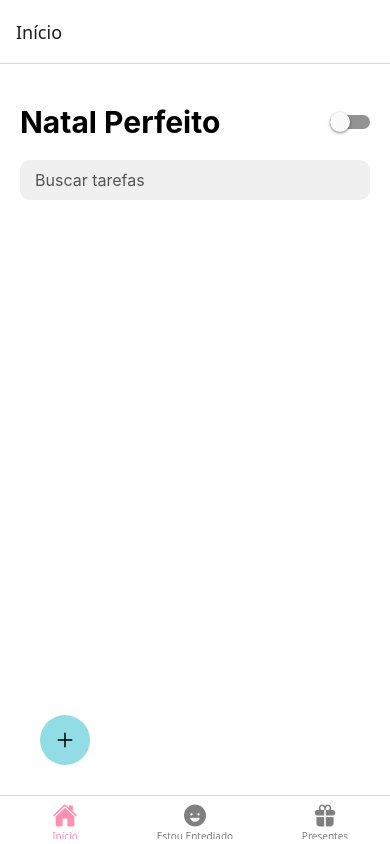
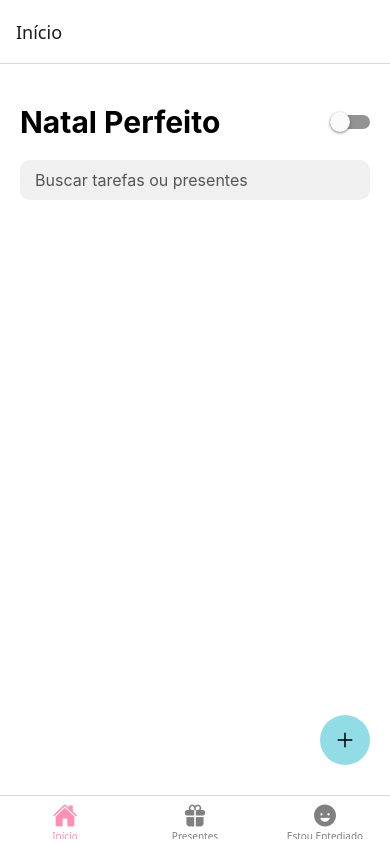
Before and after one commit to luciarigoni/luciarigoni-todolistchallenge, a React Native app: screen /HomeTabs in a window 390 px wide. Built offline with nearby package versions, Linux system fonts and the light colour scheme.

Commit message:
App finalizado, acrescenta teste

```diff
--- a/babel.config.js
+++ /dev/null
@@ -1,6 +0,0 @@
-module.exports = function(api) {
-  api.cache(true);
-  return {
-    presets: ['babel-preset-expo'],
-  };
-};
--- a/navigation/HomeTabs.js
+++ b/navigation/HomeTabs.js
@@ -58,17 +58,17 @@ export default function HomeTabs() {
         options={{ title: "Início" }}
       />
       <Tab.Screen
-        name="Bored"
-        children={(props) => <BoredScreen {...props} isDarkMode={isDarkMode} />}
-        options={{ title: "Estou Entediado" }}
-      />
-      <Tab.Screen
         name="Gifts"
         children={(props) => (
           <GiftsScreen {...props} addTask={addTask} isDarkMode={isDarkMode} />
         )}
         options={{ title: "Presentes" }}
       />
+      <Tab.Screen
+        name="Bored"
+        children={(props) => <BoredScreen {...props} isDarkMode={isDarkMode} />}
+        options={{ title: "Estou Entediado" }}
+      />
     </Tab.Navigator>
   );
 }
--- a/screens/GiftsScreen.js
+++ b/screens/GiftsScreen.js
@@ -1,6 +1,7 @@
 // GiftsScreen.js
 import React, { useState, useEffect } from "react";
 import {
+  SafeAreaView,
   View,
   Text,
   FlatList,
@@ -40,25 +41,26 @@ export default function GiftsScreen({ addTask, isDarkMode }) {
     backgroundColor: isDarkMode ? "#000000" : "#FFFFFF",
     textColor: isDarkMode ? "#FFFFFF" : "#000000",
     buttonBackgroundColor: isDarkMode ? "#333333" : "#92DCE5",
+    buttonBorderColor: isDarkMode ? "#FFFFFF" : "#000000",
   };
 
   if (loading) {
     return (
-      <View
+      <SafeAreaView
         style={[
-          styles.loadingContainer,
+          styles.safeArea,
           { backgroundColor: themeStyles.backgroundColor },
         ]}
       >
         <ActivityIndicator size="large" color="#4EA5D9" />
-      </View>
+      </SafeAreaView>
     );
   }
 
   return (
-    <View
+    <SafeAreaView
       style={[
-        styles.container,
+        styles.safeArea,
         { backgroundColor: themeStyles.backgroundColor },
       ]}
     >
@@ -84,7 +86,10 @@ export default function GiftsScreen({ addTask, isDarkMode }) {
             <TouchableOpacity
               style={[
                 styles.addButton,
-                { backgroundColor: themeStyles.buttonBackgroundColor },
+                {
+                  backgroundColor: themeStyles.buttonBackgroundColor,
+                  borderColor: themeStyles.buttonBorderColor,
+                },
               ]}
               onPress={() => handleAddProduct(item.title)}
             >
@@ -97,11 +102,14 @@ export default function GiftsScreen({ addTask, isDarkMode }) {
           </View>
         )}
       />
-    </View>
+    </SafeAreaView>
   );
 }
 
 const styles = StyleSheet.create({
+  safeArea: {
+    flex: 1,
+  },
   container: {
     flex: 1,
     padding: 10,
@@ -131,9 +139,10 @@ const styles = StyleSheet.create({
   },
   addButton: {
     marginTop: 10,
-    paddingVertical: 8,
-    paddingHorizontal: 20,
-    borderRadius: 5,
+    paddingVertical: 10,
+    paddingHorizontal: 25,
+    borderRadius: 8,
+    borderWidth: 2,
   },
   addButtonText: {
     fontWeight: "bold",
--- a/screens/HomeScreen.js
+++ b/screens/HomeScreen.js
@@ -23,6 +23,21 @@ export default function HomeScreen({
   toggleTheme,
 }) {
   const [searchQuery, setSearchQuery] = useState("");
+
+  useEffect(() => {
+    const loadTasks = async () => {
+      try {
+        const savedTasks = await AsyncStorage.getItem("tasks");
+        if (savedTasks) {
+          setTaskItems(JSON.parse(savedTasks));
+        }
+      } catch (error) {
+        console.error("Erro ao carregar tarefas:", error);
+      }
+    };
+
+    loadTasks();
+  }, []);
 
   // Save tasks to AsyncStorage when taskItems changes
   useEffect(() => {
@@ -76,7 +91,7 @@ export default function HomeScreen({
               color: themeStyles.color,
             },
           ]}
-          placeholder="Buscar tarefas"
+          placeholder="Buscar tarefas ou presentes"
           placeholderTextColor={isDarkMode ? "#aaaaaa" : "#555555"}
           value={searchQuery}
           onChangeText={(text) => setSearchQuery(text)}
@@ -106,6 +121,7 @@ export default function HomeScreen({
           onPress={() =>
             navigation.navigate("AddTask", { addTask, isDarkMode })
           }
+          style={styles.addButtonPosition} // Alinha o botão à direita
         >
           <View style={styles.addWrapper}>
             <Ionicons name="add" size={24} color={themeStyles.color} />
@@ -153,13 +169,13 @@ const styles = StyleSheet.create({
     marginBottom: 10,
   },
   writeTaskWrapper: {
-    flexDirection: "row",
-    justifyContent: "space-between",
-    alignItems: "center",
     position: "absolute",
     bottom: 30,
-    width: "100%",
-    paddingHorizontal: 20,
+    right: 20, // Define a posição do botão à direita
+    alignItems: "flex-end",
+  },
+  addButtonPosition: {
+    alignSelf: "flex-end",
   },
   addWrapper: {
     width: 50,
```
Also changed, not shown: package.json (+9 -2 lines), 2 other files (tests, documents, lock files or other folders).
